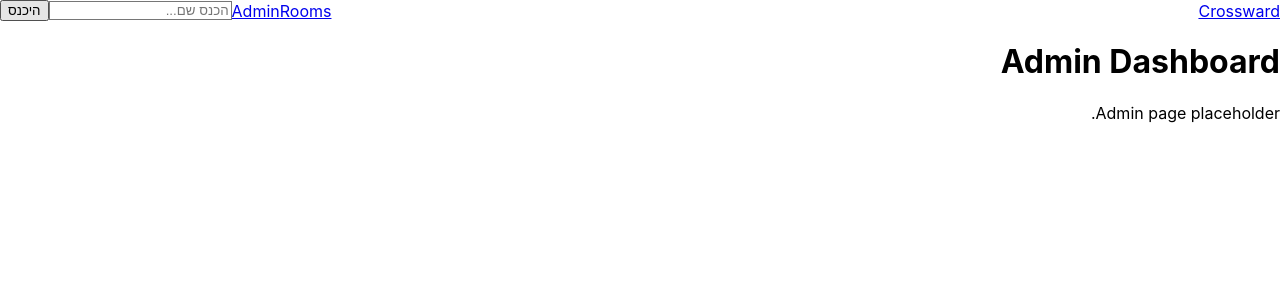
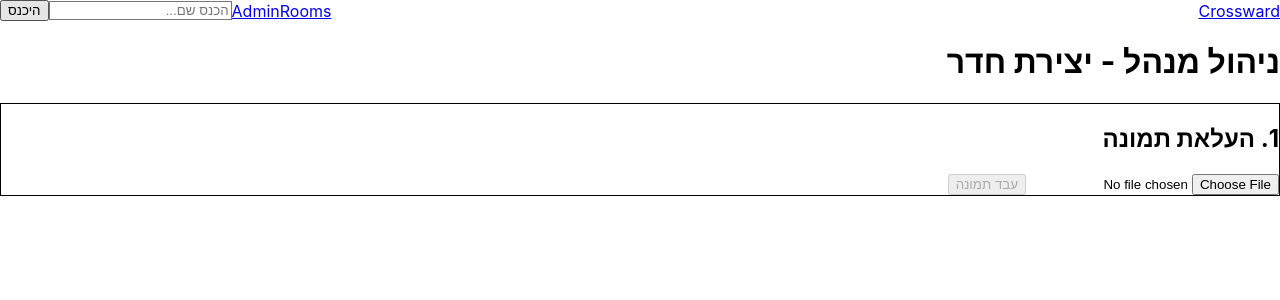
Before and after one commit to talVazana/CrosswardWeb, a React (Vite) app in the folder frontend/: page /admin in a window 1280 px wide. Shown: the top 300 px of the page. Built offline with nearby package versions, Linux system fonts and the light colour scheme.

Commit message:
feat: implement milestone 12 - Room Creation

```diff
--- a/frontend/package.json
+++ b/frontend/package.json
@@ -13,12 +13,14 @@
   "dependencies": {
     "react": "^19.2.8",
     "react-dom": "^19.2.8",
-    "react-router-dom": "^7.18.3"
+    "react-router-dom": "^7.18.3",
+    "uuid": "^14.0.2"
   },
   "devDependencies": {
     "@types/node": "^24.13.3",
     "@types/react": "^19.2.18",
     "@types/react-dom": "^19.2.7",
+    "@types/uuid": "^10.0.0",
     "@vitejs/plugin-react": "^6.1.1",
     "autoprefixer": "^10.6.0",
     "oxlint": "^1.81.0",
--- a/frontend/src/pages/AdminPage.tsx
+++ b/frontend/src/pages/AdminPage.tsx
@@ -1,10 +1,94 @@
-import React from 'react';
+import React, { useState } from 'react';
+import { useNavigate } from 'react-router-dom';
+import { getPuzzleProcessor } from '../services/PuzzleProcessor';
+import { RoomService } from '../services/RoomService';
+import type { PuzzleSchema } from '../domain/puzzle';
 
 const AdminPage: React.FC = () => {
+  const [file, setFile] = useState<File | null>(null);
+  const [processing, setProcessing] = useState(false);
+  const [error, setError] = useState('');
+  const [puzzle, setPuzzle] = useState<PuzzleSchema | null>(null);
+  const [imageUrl, setImageUrl] = useState<string | null>(null);
+  const navigate = useNavigate();
+
+  const handleFileChange = (e: React.ChangeEvent<HTMLInputElement>) => {
+    if (e.target.files && e.target.files[0]) {
+      setFile(e.target.files[0]);
+      setError('');
+      setPuzzle(null);
+      if (imageUrl) {
+        URL.revokeObjectURL(imageUrl);
+      }
+      setImageUrl(URL.createObjectURL(e.target.files[0]));
+    }
+  };
+
+  const handleProcess = async () => {
+    if (!file) return;
+    setProcessing(true);
+    setError('');
+
+    try {
+      const processor = getPuzzleProcessor();
+      const result = await processor.processImage(file);
+      setPuzzle(result);
+    } catch (err: any) {
+      setError(err.message || 'Failed to process puzzle');
+    } finally {
+      setProcessing(false);
+    }
+  };
+
+  const handleCreateRoom = () => {
+    if (!puzzle) return;
+    // We should ideally convert the blob to base64 or upload to storage,
+    // but for local MS12 demo, we'll store a mock URL.
+    const room = RoomService.createRoom(puzzle, 'local_image_ref');
+    navigate(`/room/${room.roomId}`);
+  };
+
   return (
-    <div className="p-4">
-      <h1 className="text-2xl font-bold mb-4">Admin Dashboard</h1>
-      <p>Admin page placeholder.</p>
+    <div className="p-4 max-w-2xl mx-auto bg-white shadow rounded">
+      <h1 className="text-2xl font-bold mb-4">ניהול מנהל - יצירת חדר</h1>
+
+      <div className="mb-6 p-4 border rounded bg-gray-50">
+        <h2 className="font-semibold mb-2">1. העלאת תמונה</h2>
+        <input
+          type="file"
+          accept="image/*"
+          onChange={handleFileChange}
+          className="mb-2"
+        />
+        {imageUrl && (
+          <img src={imageUrl} alt="Preview" className="w-full max-w-xs h-auto mt-2 border rounded" />
+        )}
+
+        <button
+          onClick={handleProcess}
+          disabled={!file || processing}
+          className="mt-4 px-4 py-2 bg-blue-600 text-white rounded disabled:bg-gray-400"
+        >
+          {processing ? 'מעבד תמונה...' : 'עבד תמונה'}
+        </button>
+        {error && <p className="text-red-600 mt-2">{error}</p>}
+      </div>
+
+      {puzzle && (
+        <div className="mb-6 p-4 border rounded bg-green-50">
+          <h2 className="font-semibold mb-2">2. אישור תצורה</h2>
+          <p>שורות: {puzzle.rows}</p>
+          <p>עמודות: {puzzle.cols}</p>
+          <p>הגדרות (Clues): {puzzle.clues.length}</p>
+
+          <button
+            onClick={handleCreateRoom}
+            className="mt-4 px-4 py-2 bg-green-600 text-white rounded font-bold hover:bg-green-700"
+          >
+            צור חדר והתחל משחק
+          </button>
+        </div>
+      )}
     </div>
   );
 };
--- /dev/null
+++ b/frontend/src/services/RoomService.ts
@@ -0,0 +1,36 @@
+import type { RoomState } from '../domain/game/GameEngine';
+import type { PuzzleSchema } from '../domain/puzzle';
+
+const ROOMS_KEY = 'crossward_rooms';
+
+export class RoomService {
+  static getRooms(): RoomState[] {
+    const data = localStorage.getItem(ROOMS_KEY);
+    return data ? JSON.parse(data) : [];
+  }
+
+  static getRoom(roomId: string): RoomState | undefined {
+    return this.getRooms().find(r => r.roomId === roomId);
+  }
+
+  static createRoom(puzzle: PuzzleSchema, imageUrl?: string): RoomState {
+    const rooms = this.getRooms();
+    const newRoom: RoomState = {
+      roomId: Math.random().toString(36).substring(2, 9),
+      status: 'OPEN',
+      puzzle,
+      authoritativeSolutions: {},
+      solvedClues: {},
+      playerScores: {},
+      revealedClues: {},
+      playerOnePointClues: {}
+    };
+    rooms.push(newRoom);
+    localStorage.setItem(ROOMS_KEY, JSON.stringify(rooms));
+
+    if (imageUrl) {
+      localStorage.setItem(`crossward_img_${newRoom.roomId}`, imageUrl);
+    }
+    return newRoom;
+  }
+}
```
Also changed, not shown: 2 other files (tests, documents, lock files or other folders).
